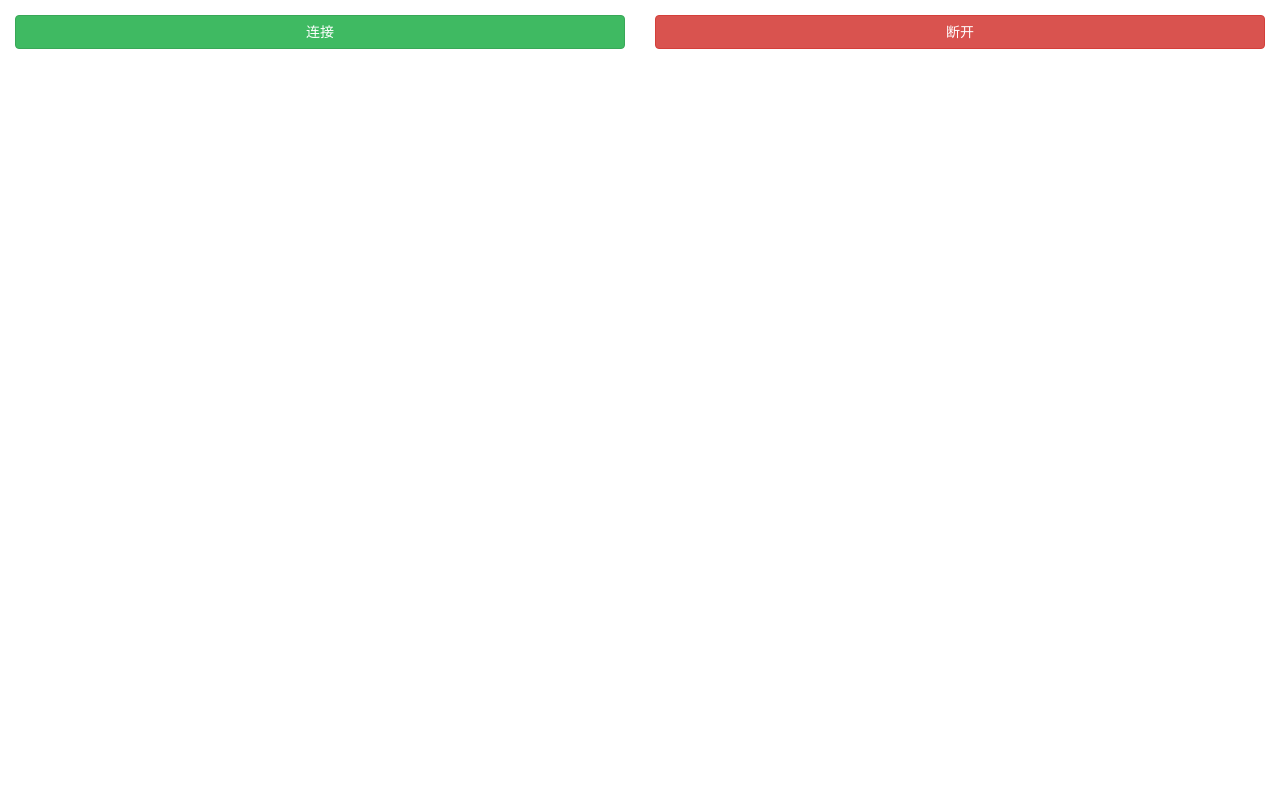
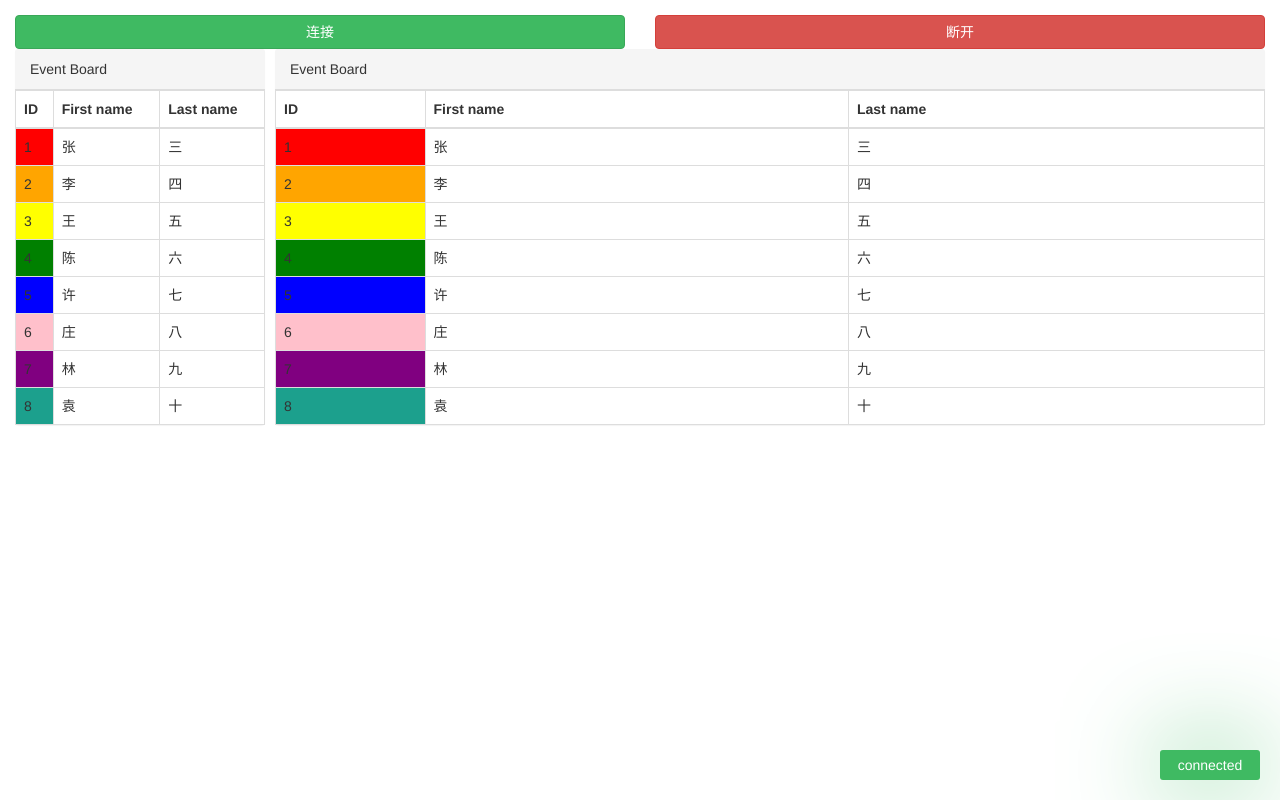
Before and after one commit to xxj2016/angular2-practice, an Angular app in the folder some-components/: page / in a window 1280 px wide. Built offline with nearby package versions, Linux system fonts and the light colour scheme.

Commit message:
eventBoard组件

```diff
--- a/some-components/src/app/app.component.html
+++ b/some-components/src/app/app.component.html
@@ -1,3 +1,11 @@
 <div class="page-container">
 	<app-network-status></app-network-status>
+	<div style="width: 100%">
+		<div style="width: 20%; float: left;">
+			<app-event-board></app-event-board>
+		</div>
+		<div style="width: 80%; float: left;padding-left: 10px;">
+			<app-event-board></app-event-board>
+		</div>
+	</div>
 </div>
--- a/some-components/src/app/app.module.ts
+++ b/some-components/src/app/app.module.ts
@@ -4,12 +4,14 @@ import { NgModule } from '@angular/core';
 
 import { AppComponent } from './app.component';
 import { NetworkStatusComponent } from './component/network-status/network-status.component';
+import { EventBoardComponent } from './component/event-board/event-board.component';
 
 
 @NgModule({
   declarations: [
     AppComponent,
-    NetworkStatusComponent
+    NetworkStatusComponent,
+    EventBoardComponent
   ],
   imports: [
     BrowserModule
--- /dev/null
+++ b/some-components/src/app/component/event-board/event-board.component.html
@@ -0,0 +1,24 @@
+<div class="panel panel-default" style="border: 0;">
+    <!-- Default panel contents -->
+    <div class="panel-heading">Event Board</div>
+    <!-- Table -->
+    <div class="table-responsed">
+        <table class="table table-bordered">
+            <thead>
+                <tr>
+                    <th>ID</th>
+                    <th>First name</th>
+                    <th>Last name</th>
+                </tr>
+            </thead>
+            <tbody>
+                <tr *ngFor="let eventBoard of eventBoards">
+                    <td [style.backgroundColor]="status_color[eventBoard.status - 1]">{{eventBoard.duebill_id}}</td>
+                    <td>{{eventBoard.firstname}}</td>
+                    <td>{{eventBoard.lastname}}</td>
+                </tr>
+            </tbody>
+        </table>
+    </div>
+
+</div>
--- /dev/null
+++ b/some-components/src/app/component/event-board/event-board.component.ts
@@ -0,0 +1,29 @@
+import { Component, OnInit } from '@angular/core';
+import { EventBoard } from '../../models/event-board';
+@Component({
+    selector: 'app-event-board',
+    templateUrl: './event-board.component.html',
+    styleUrls: ['./event-board.component.scss']
+})
+export class EventBoardComponent implements OnInit {
+
+    // EventBoard数据
+    eventBoards: EventBoard[];
+    status_color = [ 'red', 'orange', 'yellow', 'green', 'blue', 'pink', 'purple', '#1ca08d'];
+
+    constructor() { }
+
+    ngOnInit() {
+        this.eventBoards = [
+            { duebill_id: 1, firstname: '张', lastname: '三', status: 1 },
+            { duebill_id: 2, firstname: '李', lastname: '四', status: 2 },
+            { duebill_id: 3, firstname: '王', lastname: '五', status: 3 },
+            { duebill_id: 4, firstname: '陈', lastname: '六', status: 4 },
+            { duebill_id: 5, firstname: '许', lastname: '七', status: 5 },
+            { duebill_id: 6, firstname: '庄', lastname: '八', status: 6 },
+            { duebill_id: 7, firstname: '林', lastname: '九', status: 7 },
+            { duebill_id: 8, firstname: '袁', lastname: '十', status: 8 }
+        ]
+    }
+
+}
--- a/some-components/src/app/component/network-status/network-status.component.scss
+++ b/some-components/src/app/component/network-status/network-status.component.scss
@@ -8,6 +8,7 @@
     line-height: 30px;
     text-align: center;
     border-radius: 3px;
+    z-index: 999;
 }
 .connected {
     background-color: #3FBA62;
--- a/some-components/src/app/component/network-status/network-status.component.ts
+++ b/some-components/src/app/component/network-status/network-status.component.ts
@@ -10,6 +10,7 @@ export class NetworkStatusComponent implements OnInit {
     constructor() { }
 
     ngOnInit() {
+        this.network_status = 1;
     }
 
 }
--- /dev/null
+++ b/some-components/src/app/models/event-board.ts
@@ -0,0 +1,6 @@
+export class EventBoard {
+    duebill_id: number;
+    firstname: string;
+    lastname: string;
+    status: number;
+}
```
Also changed, not shown: some-components/src/app/component/event-board/event-board.component.scss (added), 2 other files (tests, documents, lock files or other folders).
